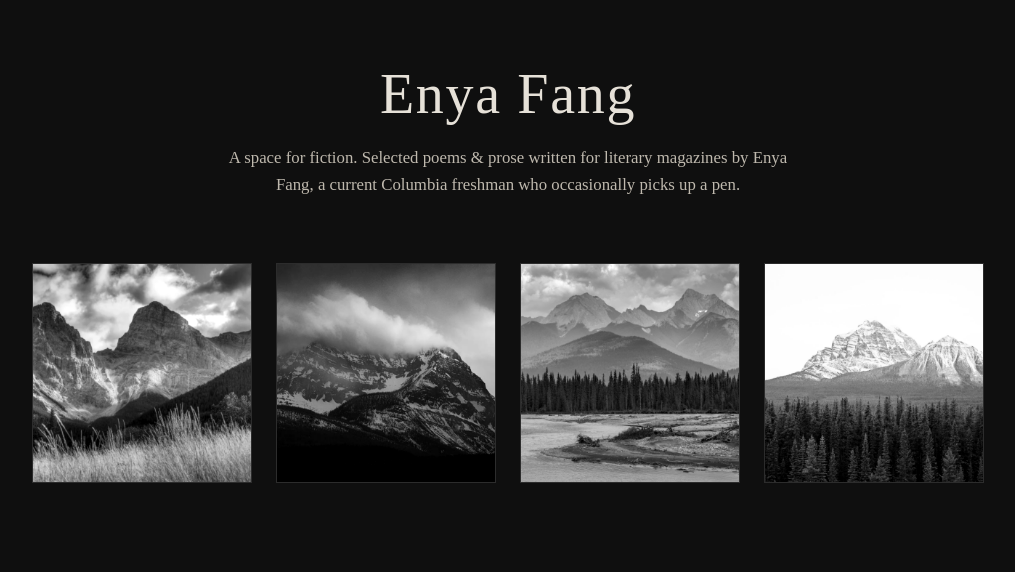
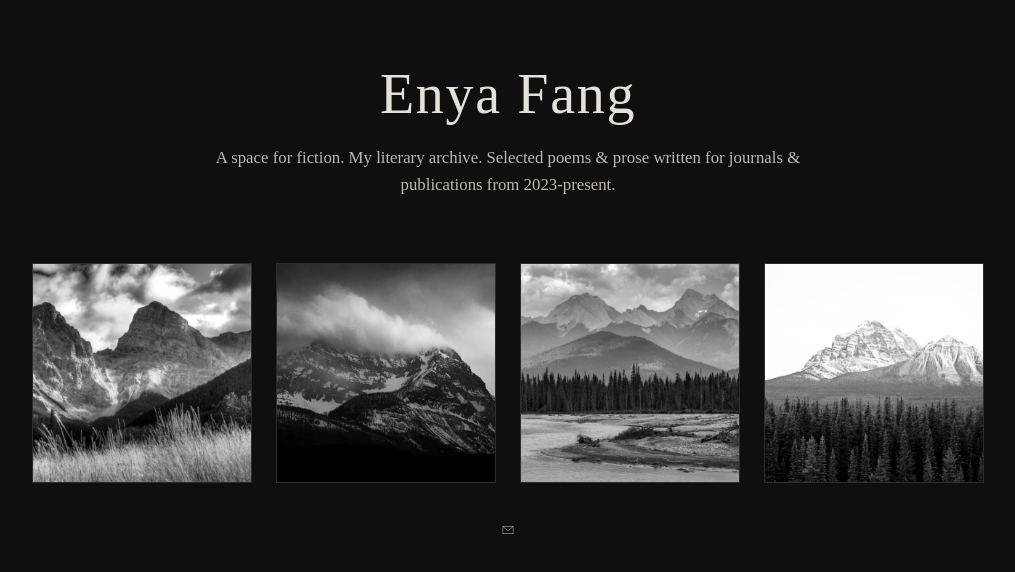
Before and after one commit to enyaf/JADE-2026, a React (Vite) app: page / in a window 1280 px wide. Shown: the top 572 px of the page, without its empty margins (132-1147 px from the left). Built offline with nearby package versions, Linux system fonts and the light colour scheme.

Commit message:
email icon

```diff
--- a/src/App.css
+++ b/src/App.css
@@ -112,3 +112,24 @@ body {
   text-transform: uppercase;
   color: #e6e1d8;
 }
+
+/* email button */
+.email-wrapper {
+  margin-top: 2.5rem;
+  display: flex;
+  justify-content: center;
+}
+
+.email-icon {
+  color: rgba(255, 255, 255, 0.7);
+  display: inline-flex;
+  align-items: center;
+  text-decoration: none;
+
+  transition: color 0.25s ease, transform 0.2s ease;
+}
+
+.email-icon:hover {
+  color: #ffffff;
+  transform: translateY(-1px);
+}
--- a/src/App.jsx
+++ b/src/App.jsx
@@ -34,7 +34,7 @@ function App() {
       <header className="header">
         <h1 className="name">Enya Fang</h1>
         <p className="blurb">
-          A space for fiction. Selected poems & prose written for literary magazines by Enya Fang, a current Columbia freshman who occasionally picks up a pen.
+          A space for fiction. My literary archive. Selected poems & prose written for journals & publications from 2023-present.
         </p>
       </header>
 
@@ -54,6 +54,19 @@ function App() {
           </a>
         ))}
       </section>
+    {/* EMAIL ICON */}
+      <div className="email-wrapper">
+        <a
+          href="mailto:enyafang01@gmail.com"
+          className="email-icon"
+          aria-label="Email"
+        >
+          <svg width="14" height="14" viewBox="0 0 24 24" fill="none">
+            <path d="M3 6h18v12H3z" stroke="currentColor" strokeWidth="1" />
+            <path d="M3 6l9 7 9-7" stroke="currentColor" strokeWidth="1" />
+          </svg>
+        </a>
+      </div>
     </div>
   );
 }
```
